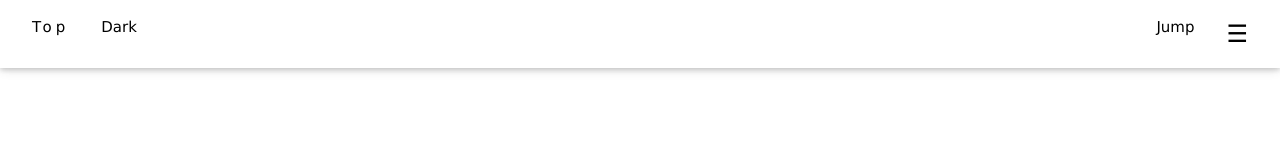
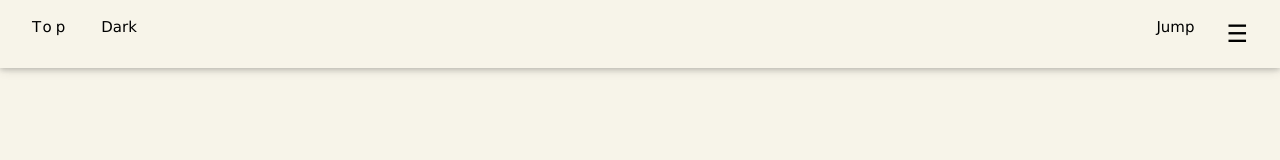
Before and after one commit to joeymanny/OnlineBookReader, a plain HTML site: page html/index.html in a window 1280 px wide. Drawn offline with Linux system fonts and the light colour scheme; files that its build step writes are made by us from their sources.

Commit message:
most up to date stylesheets

```diff
--- a/stylesheets/dark.css
+++ b/stylesheets/dark.css
@@ -37,7 +37,7 @@
   margin-top: 120px;
   color: white;
  }
-body, a, p, .w3-bar {
-  background-color: DarkSlateGray;
+body, a, p, .w3-bar, .w3-sidebar, .w3-bar-block {
+  background-color: #292928;
   color: white;
 }
--- a/stylesheets/light.css
+++ b/stylesheets/light.css
@@ -36,7 +36,7 @@
   margin: 40px;
   margin-top: 120px;
  }
-body, a, p, .w3-bar {
-  background-color: white;
+body, a, p, .w3-bar, .w3-sidebar, .w3-bar-block {
+  background-color: #f7f4e9;
   color: black;
 }
```
